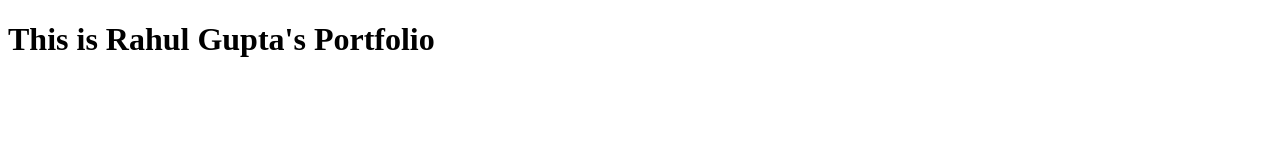
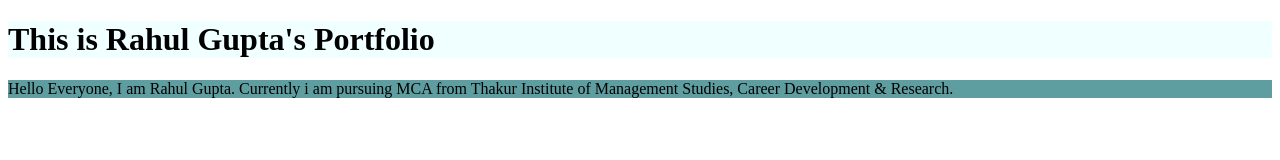
Before and after one commit to rg226965/portfolio-RahulGupta.com, a plain HTML site: page index.html in a window 1280 px wide. Drawn offline with Linux system fonts and the light colour scheme.

Commit message:
feat: added about

```diff
--- a/index.html
+++ b/index.html
@@ -7,6 +7,7 @@
     <title>Portfolio Website- Rahul Gupta</title>
 </head>
 <body>
-    <h1>This is Rahul Gupta's Portfolio</h1>
+    <h1 style="background-color: azure;">This is Rahul Gupta's Portfolio</h1>
+    <P style="background-color: cadetblue;"> Hello Everyone, I am Rahul Gupta. Currently i am pursuing MCA from Thakur Institute of Management Studies, Career Development & Research.
 </body>
 </html>
```
